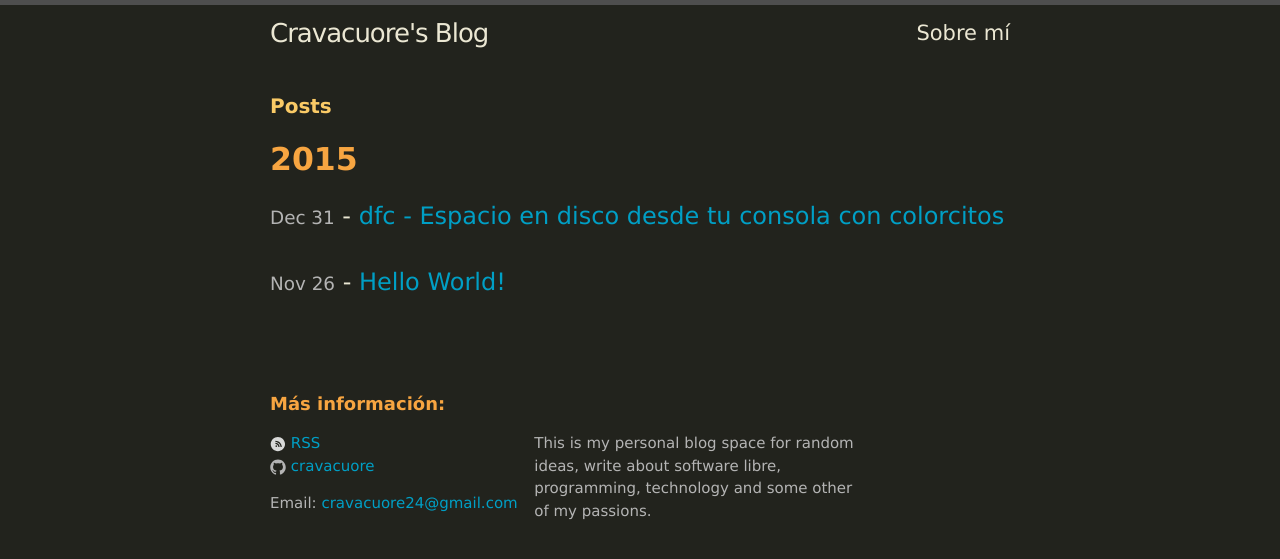
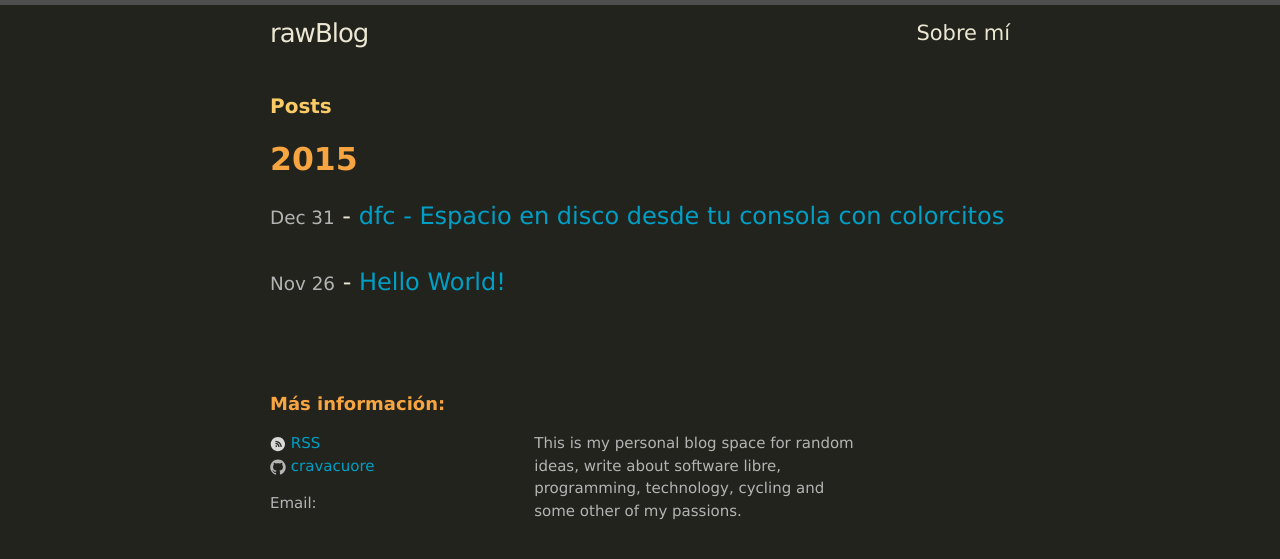
Before and after one commit to cravacuore/blog, a Jekyll site: the page built from index.html, in a window 1280 px wide. Shown: the top 559 px of the page. Built offline with Jekyll 4.4.1, drawn with Linux system fonts in a browser that asks for light colours.

Commit message:
Change blog name + changed url to new custom url

```diff
--- a/_config.yml
+++ b/_config.yml
@@ -6,13 +6,12 @@
 # 'jekyll serve'. If you change this file, please restart the server process.
 
 # Site settings
-title: Cravacuore's Blog
-email: cravacuore24@gmail.com
+title: rawBlog
 description: > # this means to ignore newlines until "baseurl:"
   This is my personal blog space for random ideas, write about software libre,
-  programming, technology and some other of my passions.
+  programming, technology, cycling and some other of my passions.
 baseurl: "/blog" # the subpath of your site, e.g. /blog
-url: "http://cravacuore.github.io" # the base hostname & protocol for your site
+url: "http://cravacuore.com.ar" # the base hostname & protocol for your site
 github_username: cravacuore
 
 # Build settings
```
